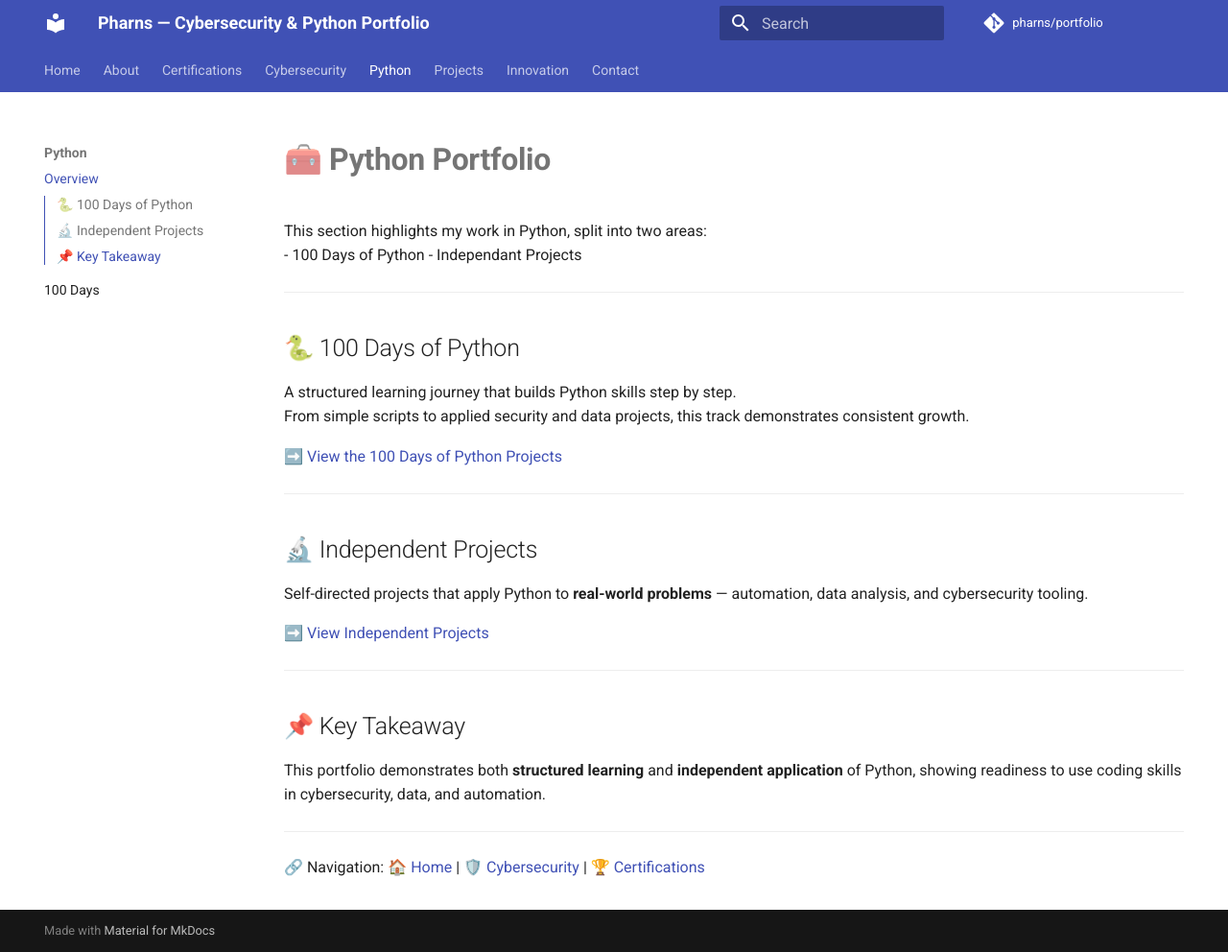
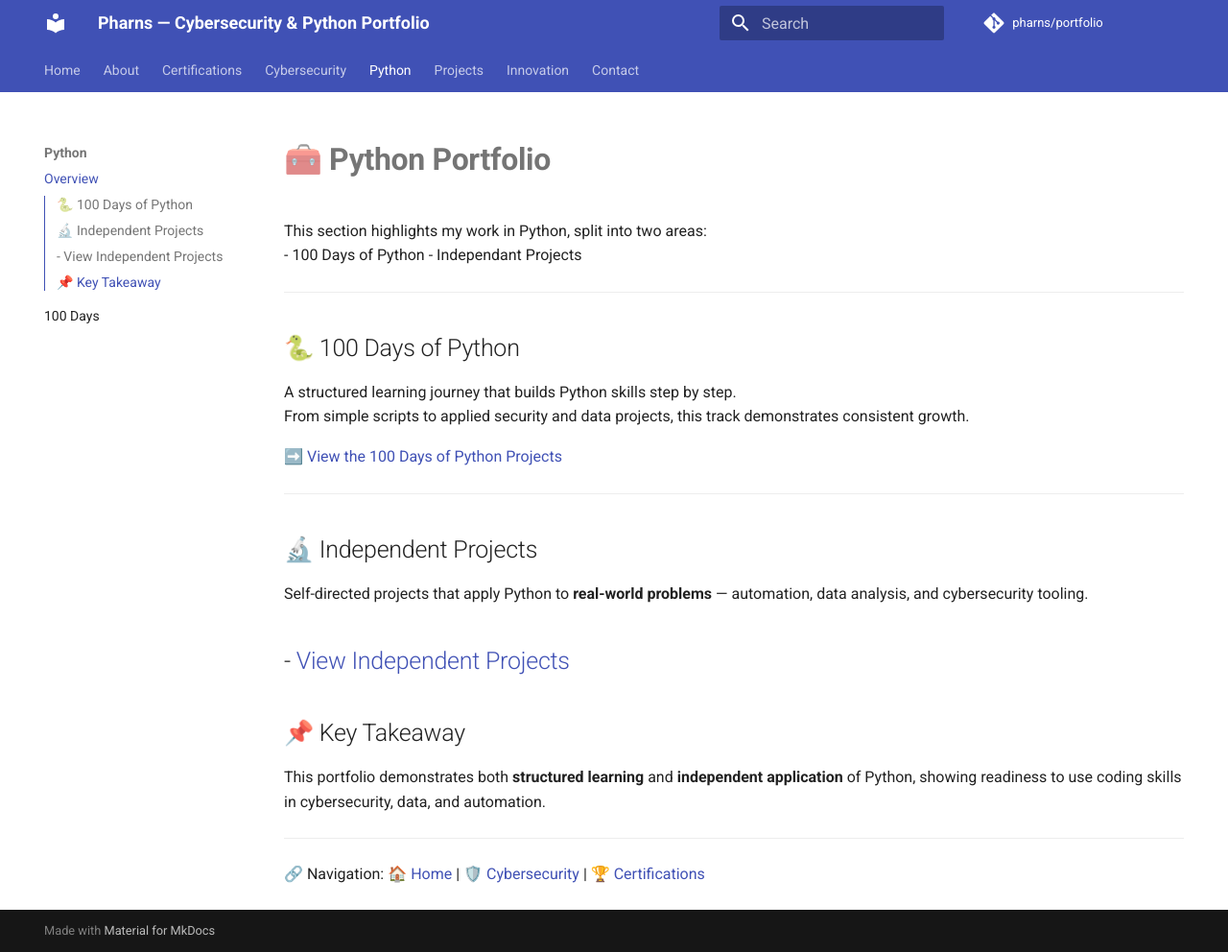
Before and after one commit to Pharns/portfolio, an MkDocs documentation site: the page built from docs/python/index.md, in a window 1280 px wide and 992 px high. Shown: the whole window at 96% size. Built offline with MkDocs 1.6.1 and Material for MkDocs 9.7.7, drawn with Linux system fonts in a browser that asks for light colours; comment, search, counter and statistics services are not loaded.

Commit message:
link updtes

```diff
--- a/docs/python/index.md
+++ b/docs/python/index.md
@@ -17,8 +17,7 @@
 ## 🔬 Independent Projects
 Self-directed projects that apply Python to **real-world problems** — automation, data analysis, and cybersecurity tooling.
 
-➡️ [View Independent Projects](projects/index.md)
-
+- [View Independent Projects](projects/index.md)
 ---
 
 ## 📌 Key Takeaway
```
Also changed, not shown: docs/cybersecurity/index.md (+1 -1 lines).
